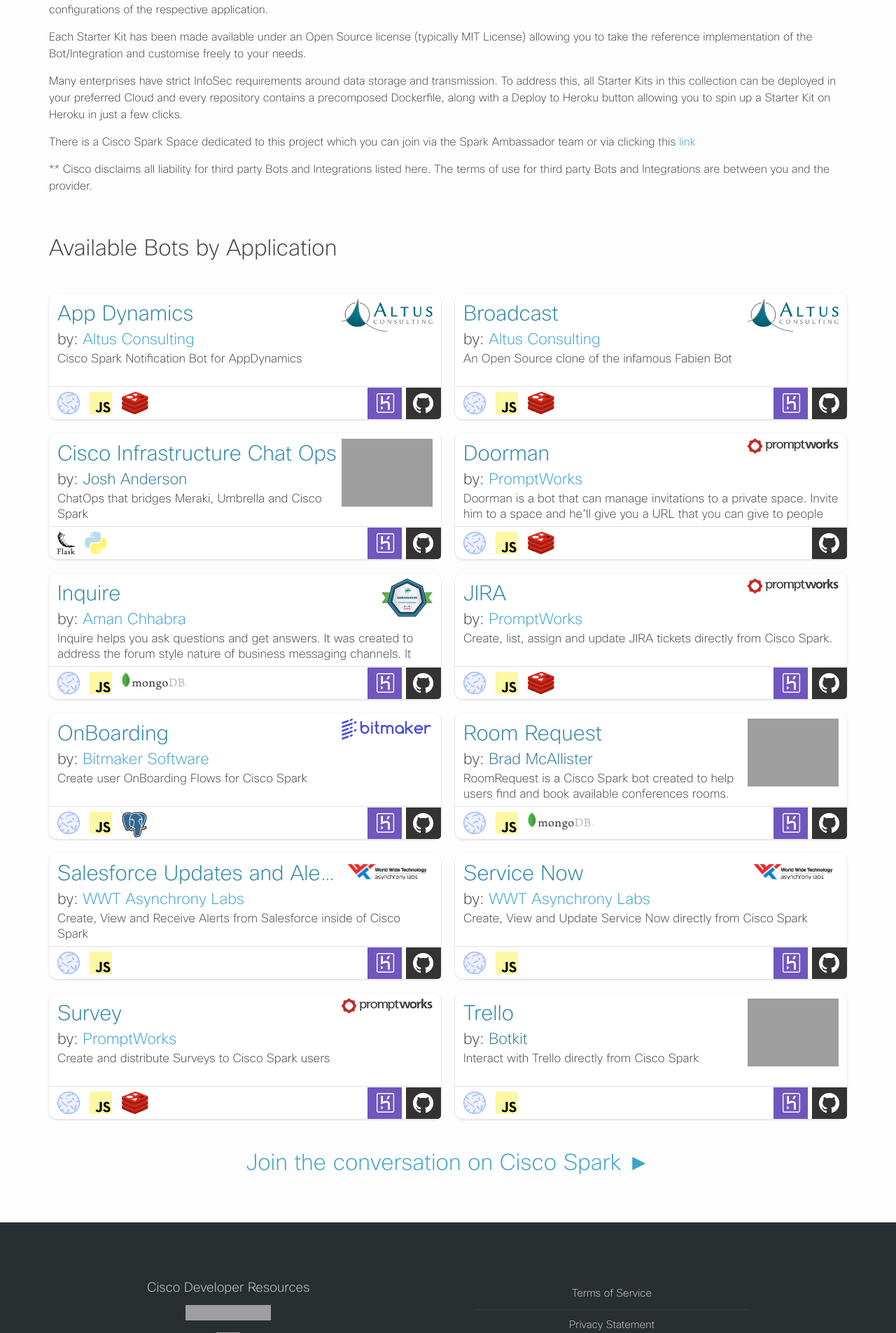
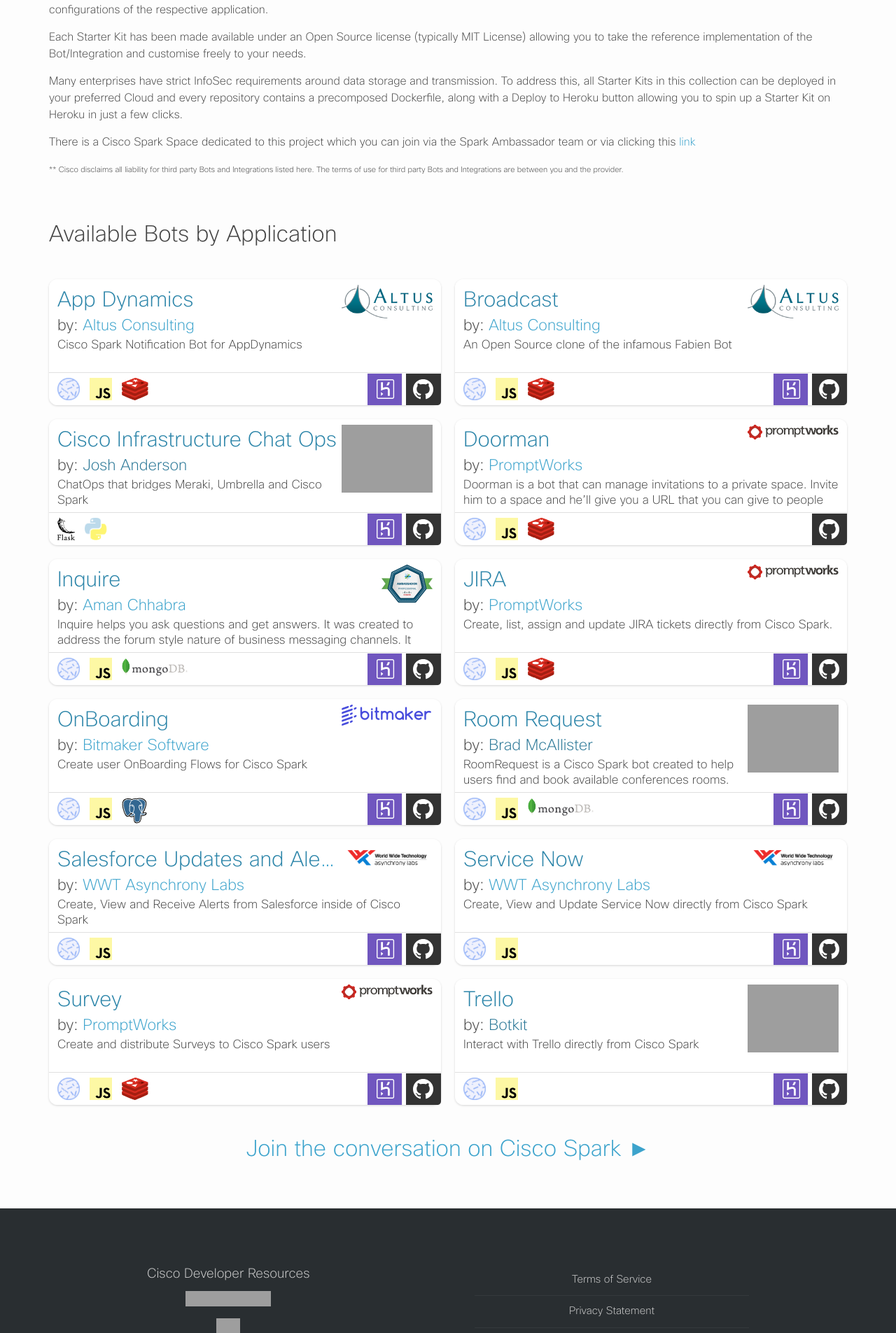
Before and after one commit to CiscoWebexTeamsAmbassadors/StarterKits, a Jekyll site: the page built from index.md, in a window 1280 px wide. Shown: the part 898-2803 px from the top of the page at 70% size. Built offline with Jekyll 4.4.1, drawn with Linux system fonts in a browser that asks for light colours; nearby versions of some CDN libraries; comment, search, counter and statistics services are not loaded; grey boxes are pictures that could not be loaded.

```diff
--- a/index.md
+++ b/index.md
@@ -56,7 +56,7 @@ Many enterprises have strict InfoSec requirements around data storage and transm
 
 There is a Cisco Spark Space dedicated to this project which you can join via the Spark Ambassador team or via clicking this [link](https://eurl.io/#S1C_161YW)
 
-** Cisco disclaims all liability for third party Bots and Integrations listed here. The terms of use for third party Bots and Integrations are between you and the provider.
+<sub><sup>** Cisco disclaims all liability for third party Bots and Integrations listed here. The terms of use for third party Bots and Integrations are between you and the provider.</sup></sub>
 
 <br>
 
```
